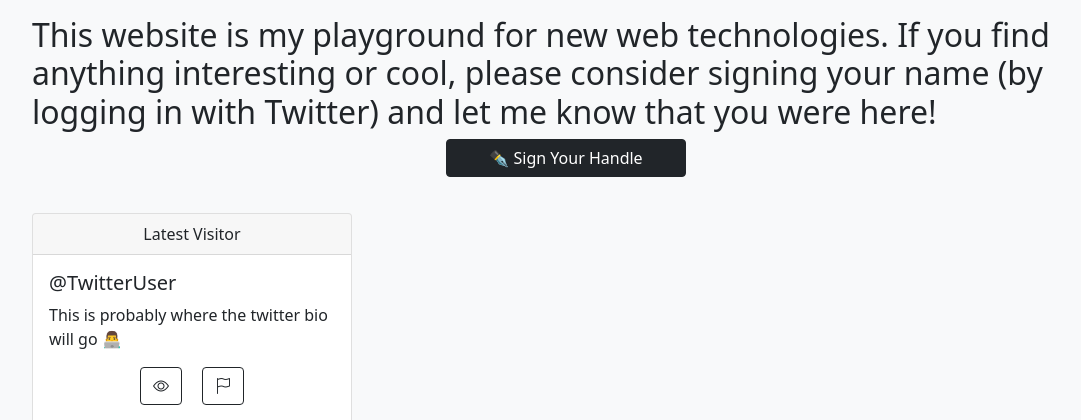
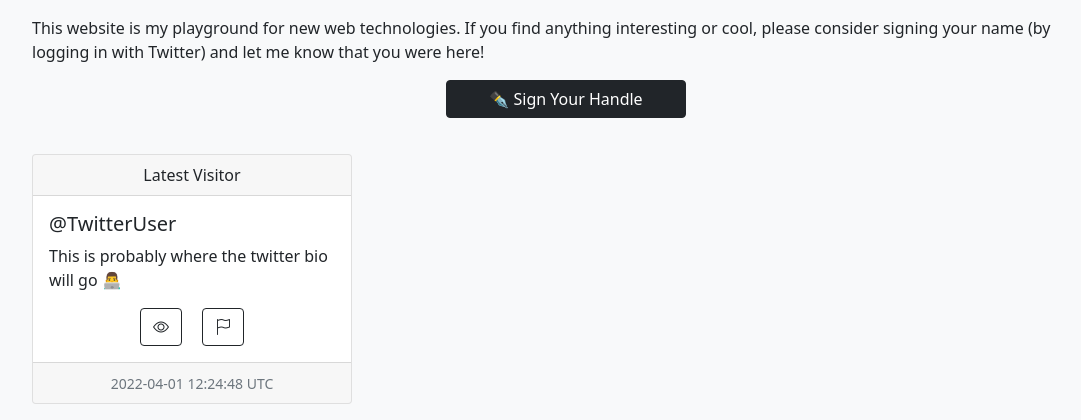
Before and after one commit to M-Barrows/web-playground, a Flask app: page / in a window 1280 px wide. Shown: the part 56-476 px from the top of the page, without its empty margins (74-1155 px from the left). Run offline with Flask 2, Linux system fonts and the light colour scheme.

Commit message:
more font resizing

```diff
--- a/src/templates/index.html
+++ b/src/templates/index.html
@@ -17,9 +17,9 @@
     {% include 'header.html' %}
     <div class="container px-4">
         <div class="container">
-            <h2 class="pt-3">
+            <p class="pt-3" style="size: 3em;">
                 This website is my playground for new web technologies. If you find anything interesting or cool, please consider signing your name (by logging in with Twitter) and let me know that you were here!
-            </h2>
+            </p>
         </div>
         <div class="row">
             <button class="mx-auto mb-2 btn btn-dark" style="width: 15rem;">✒ Sign Your
```
